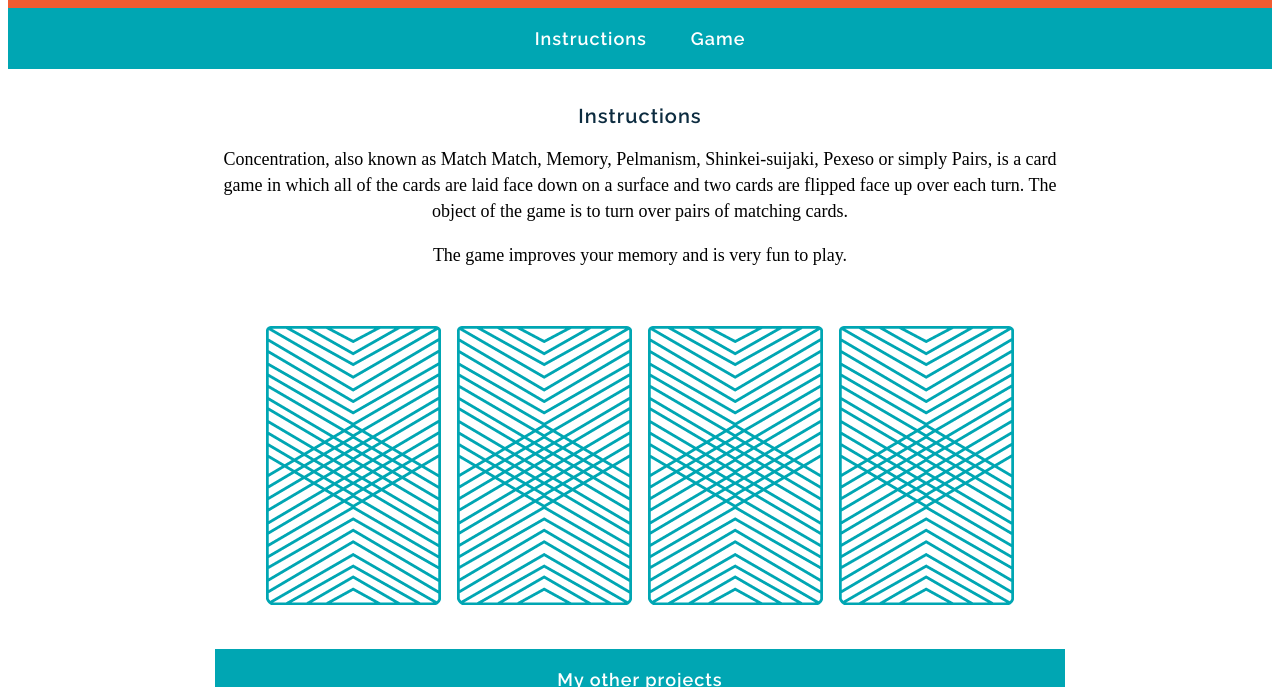
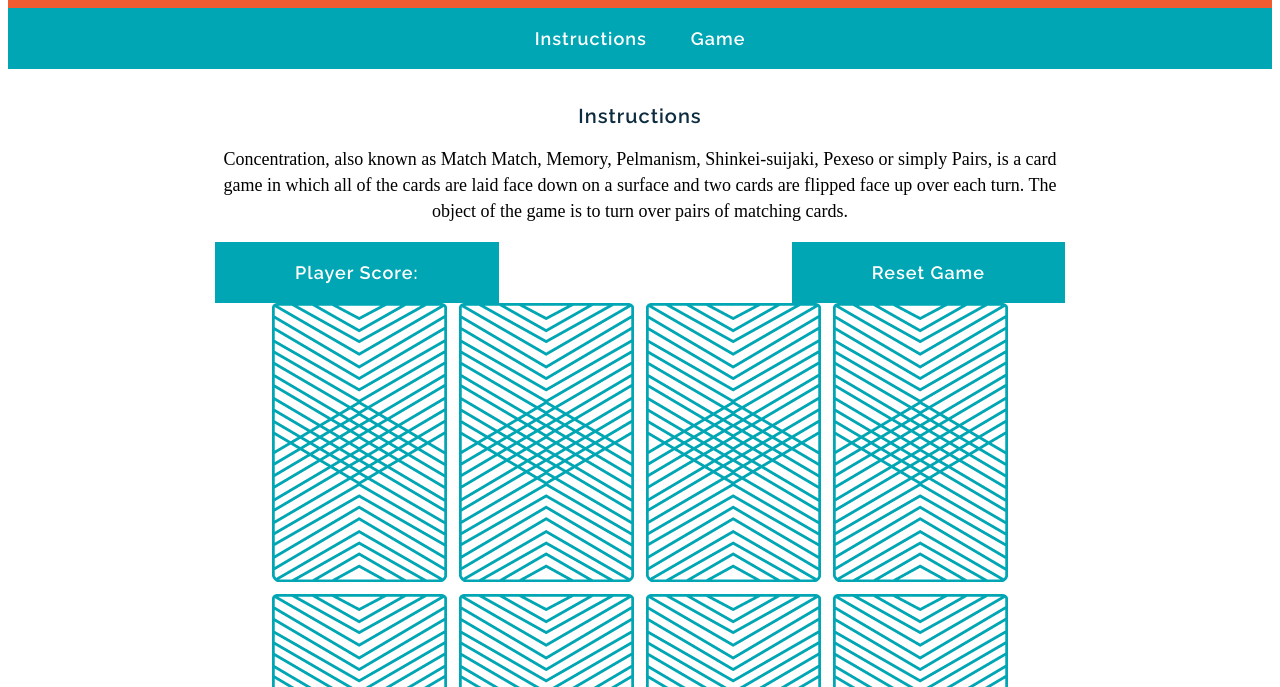
Before and after one commit to nlukjanov/sei-fundamentals-memorygame, a plain HTML site: page memory_game/index.html in a window 1280 px wide. Shown: the part 113-800 px from the top of the page. Drawn offline with Linux system fonts and the light colour scheme; a web font is replaced by a local one.

Commit message:
added more card, reset button and player score

```diff
--- a/memory_game/css/style.css
+++ b/memory_game/css/style.css
@@ -63,8 +63,49 @@ main {
   margin: 35px auto;
 }
 
+section {
+  margin-bottom: 20px;
+}
+
+.game-score {
+  text-decoration: none;
+  background-color: #00a6b3;
+  color: #ffffff;
+  font-family: "Raleway", sans-serif;
+  letter-spacing: 1px;
+  font-weight: 600;
+  font-size: 18px;
+  padding: 20px 80px;
+  text-align: left;
+  float: left;
+}
+
+.board {
+  clear: both;
+}
+
+.game-reset {
+  text-decoration: none;
+  background-color: #00a6b3;
+  color: #ffffff;
+  font-family: "Raleway", sans-serif;
+  letter-spacing: 1px;
+  font-weight: 600;
+  font-size: 18px;
+  padding: 20px 80px;
+  float: right;
+}
+
+.game-reset span {
+  border-bottom: 2px solid transparent;
+}
+
+button span:hover {
+  border-color: white;
+}
+
 img {
-  margin: 40px 8px;
+  margin: 0px 6px 8px 6px;
 }
 
 footer {
--- a/memory_game/index.html
+++ b/memory_game/index.html
@@ -18,14 +18,20 @@
 
     <p>Concentration, also known as Match Match, Memory, Pelmanism, Shinkei-suijaki, Pexeso or simply Pairs, is a card game in which all of the cards are laid face down on a surface and two cards are flipped face up over each turn. The object of the game is to turn over pairs of matching cards. </p>
 
-    <p>The game improves your memory and is very fun to play.</p>
+    <div>
+      <div class="game-score">
+        Player Score: <span id="player-score"></span>
+      </div>
+      <div class="game-reset">
+        <span>Reset Game</span>
+      </div>
+    </div>
 
-    <div id="game-board" class="board clearfix">
-    </div>
-    <div class="my-projects">
-      <div><a href="http://github.com/nlukjanov/" target="_blank">My other projects</a></div>
-    </div>
+    <div id="game-board" class="board clearfix"></div>
   </main>
+  <div class="my-projects">
+    <a href="http://github.com/nlukjanov/" target="_blank">My other projects</a>
+  </div>
   <footer class="clearfix">
     <p class="copyright">
       Copyright 2017
--- a/memory_game/js/main.js
+++ b/memory_game/js/main.js
@@ -1,4 +1,24 @@
 var cards = [{
+  "rank": "queen",
+  "suit": "hearts",
+  "cardImage": "images/queen-of-hearts.png"
+},
+{
+  "rank": "queen",
+  "suit": "diamonds",
+  "cardImage": "images/queen-of-diamonds.png"
+},
+{
+  "rank": "king",
+  "suit": "hearts",
+  "cardImage": "images/king-of-hearts.png"
+},
+{
+  "rank": "king",
+  "suit": "diamonds",
+  "cardImage": "images/king-of-diamonds.png"
+},
+{
   "rank": "queen",
   "suit": "hearts",
   "cardImage": "images/queen-of-hearts.png"
@@ -34,12 +54,12 @@ function createBoard() {
 function flipCard() {
   var cardId = this.getAttribute('data-id');
 
-  console.log("User flipped " + cards[cardId].rank);
+  // console.log("User flipped " + cards[cardId].rank);
+  // console.log("User flipped " + cards[cardId].cardImage);
+  // console.log("User flipped " + cards[cardId].suit);
 
   cardsInPlay.push(cards[cardId].rank);
 
-  console.log("User flipped " + cards[cardId].cardImage);
-  console.log("User flipped " + cards[cardId].suit);
   this.setAttribute('src', cards[cardId].cardImage);
 
   function checkForMatch() {
```
